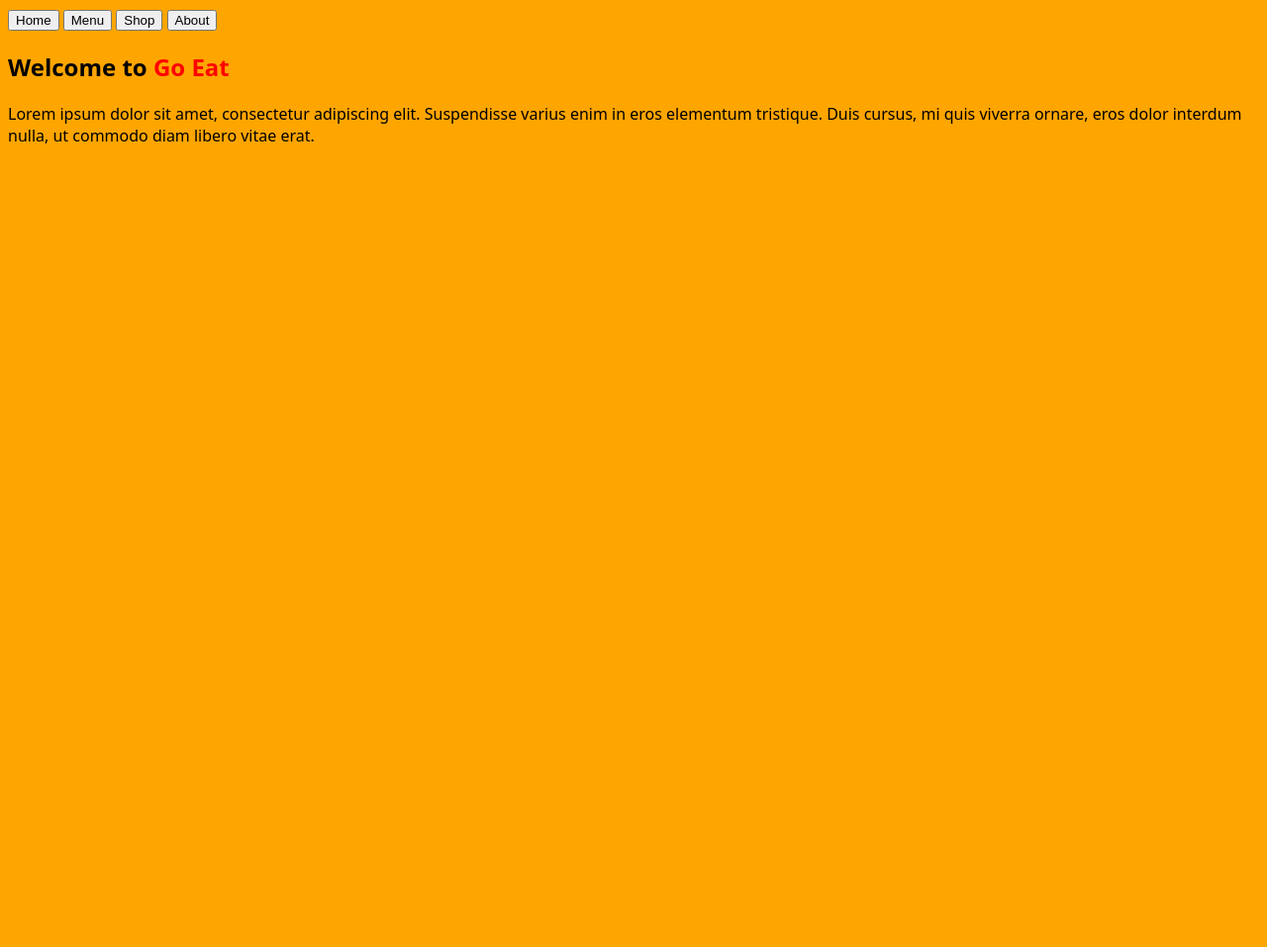
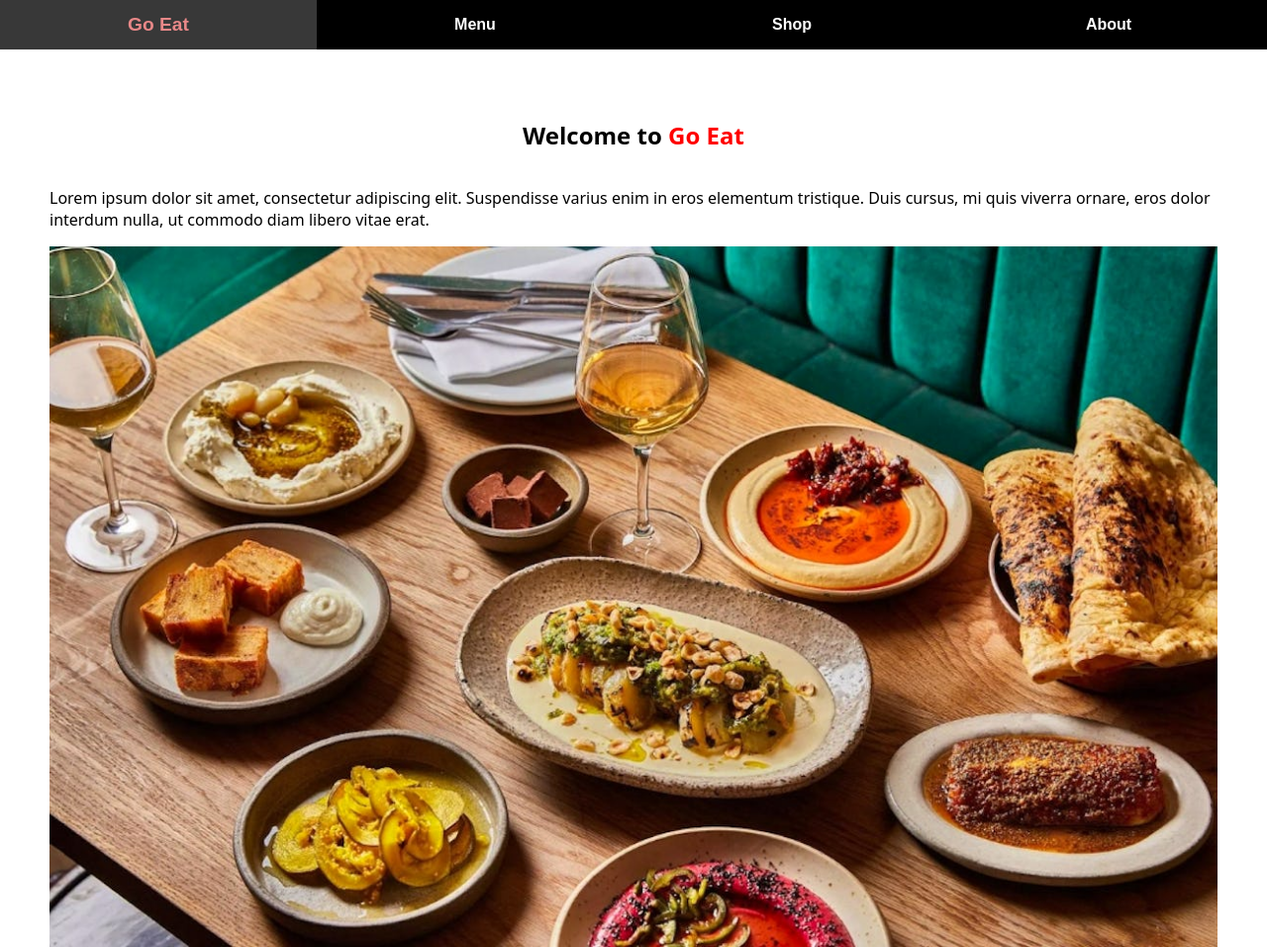
Before and after one commit to rey301/restaurant-page, a website built with webpack: page src/index.html in a window 1280 px wide. Shown: the whole page at 99% size. Before the commit the page ends 800 px from the top, so only its background shows below. Built offline with nearby package versions, Linux system fonts and the light colour scheme.

Commit message:
Update gitignore file and make base home page

```diff
--- a/package.json
+++ b/package.json
@@ -6,13 +6,14 @@
   "scripts": {
     "test": "echo \"Error: no test specified\" && exit 1",
     "build": "webpack",
-	"start": "webpack serve --open"
+    "start": "webpack serve --open"
   },
   "keywords": [],
   "author": "",
   "license": "ISC",
   "devDependencies": {
     "css-loader": "^7.1.2",
+    "html-loader": "^5.0.0",
     "html-webpack-plugin": "^5.6.0",
     "style-loader": "^4.0.0",
     "webpack": "^5.92.1",
--- a/src/index.html
+++ b/src/index.html
@@ -8,16 +8,17 @@
 <body>
 	<header>
 		<nav>
-			<button>Home</button>
+			<button>Go Eat</button>
 			<button>Menu</button>
 			<button>Shop</button>
 			<button>About</button>
 		</nav>
 	</header>
 	<div id="content">
-		<section>
+		<section id="first-section">
 			<h1>Welcome to <span id="logo">Go Eat</span></h1>
 			<p>Lorem ipsum dolor sit amet, consectetur adipiscing elit. Suspendisse varius enim in eros elementum tristique. Duis cursus, mi quis viverra ornare, eros dolor interdum nulla, ut commodo diam libero vitae erat.</p>
+			<img id='food-image' src="./assets/images/food.jpg" alt="food">
 		</section>
 	</div>
 </body>
--- a/src/index.js
+++ b/src/index.js
@@ -1 +1,2 @@
 import "./style.css";
+import "./assets/images/food.jpg";
--- a/src/style.css
+++ b/src/style.css
@@ -1,8 +1,57 @@
 body {
 	font-family: system-ui, -apple-system, BlinkMacSystemFont, 'Segoe UI', Roboto, Oxygen, Ubuntu, Cantarell, 'Open Sans', 'Helvetica Neue', sans-serif;
-	background-color: orange;
+	margin: 0;
+}
+
+header {
+	display: flex;
+}
+
+button:first-child {
+	color: rgb(239, 38, 38);
+	font-weight: 800;
+	font-size: 1.2em;
+}
+
+nav {
+	display: flex;
+	width: 100%;
+}
+
+button {
+	background-color: black;
+	font-weight: 550;
+	font-size: 1em;
+	border: none;
+	width: 100%;
+	height: 50px;
+	color: white;
+}
+
+button:hover {
+	background: rgb(56, 56, 56);
+}
+
+button:first-child:hover {
+	color: rgb(232, 136, 136);
 }
 
 #logo {
 	color: red;
 }
+
+#content {
+	padding: 50px;
+}
+
+#first-section {
+	display: flex;
+	flex-direction: column;
+	align-items: center;
+	justify-content: center;
+
+}
+
+#food-image {
+	width: 100%;
+}
--- a/webpack.config.js
+++ b/webpack.config.js
@@ -26,7 +26,19 @@
 			{
 				test: /\.css$/i,
 				use:  ["style-loader", "css-loader"],
+			},
+			{
+				test: /\.(png|jpe?g|gif|svg)$/i,
+				type: 'asset/resource',
+				generator: {
+					filename: 'assets/images/[name][ext]',
+				}
 			}
 		]
-	}
+	},
+	plugins: [
+		new HtmlWebpackPlugin({
+			template: './src/index.html',
+		})
+	]
 }
```
Also changed, not shown: dist/index.html, dist/main.js, food.avif (added), src/assets/images/food.jpg (added), 1 other file.
